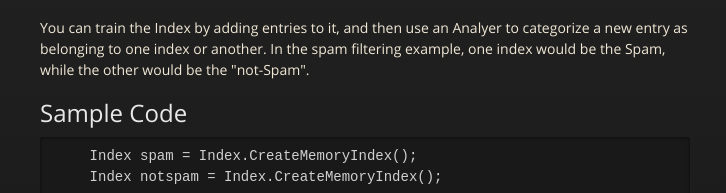
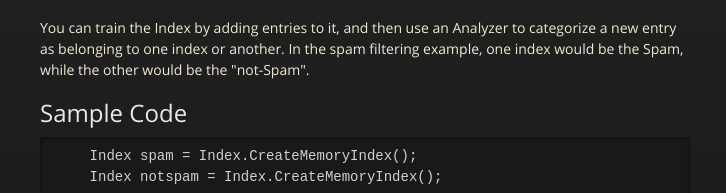
Before and after one commit to joelmartinez/nBayes, a plain HTML site: page index.html in a window 1280 px wide. Shown: the part 578-771 px from the top of the page, 275-1001 px from the left. Drawn offline with nearby package versions, Linux system fonts and the light colour scheme.

Commit message:
Fixes typo
"Analyer" should be "Analyzer" at line #51 (now line #53, with a small formatting update)

```diff
--- a/index.html
+++ b/index.html
@@ -48,7 +48,9 @@
 <li><a href="https://github.com/joelmartinez/nBayes/wiki/Index">Index</a></li>
 <li><a href="https://github.com/joelmartinez/nBayes/wiki/Entry">Entry</a></li>
 <li><a href="https://github.com/joelmartinez/nBayes/wiki/Analyzer">Analyzer</a></li>
-</ul><p>You can train the Index by adding entries to it, and then use an Analyer to categorize a new entry as belonging to one index or another.  In the spam filtering example, one index would be the Spam, while the other would be the "not-Spam".</p>
+</ul>
+
+<p>You can train the Index by adding entries to it, and then use an Analyzer to categorize a new entry as belonging to one index or another.  In the spam filtering example, one index would be the Spam, while the other would be the "not-Spam".</p>
 
 <h2>Sample Code</h2>
 
```
